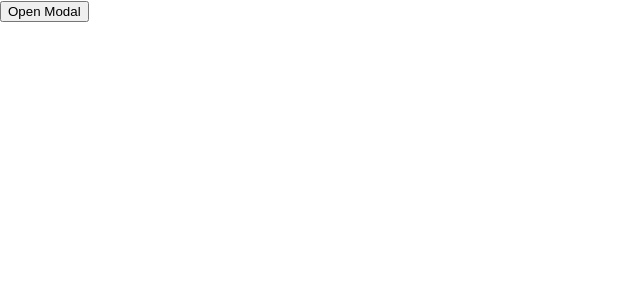
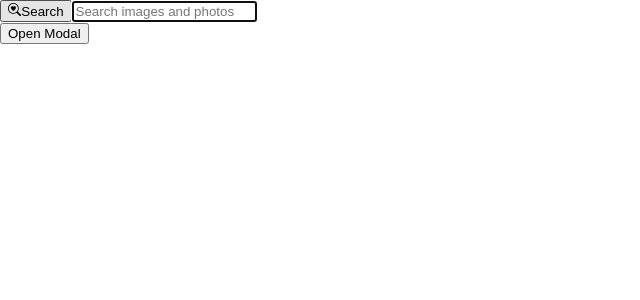
Before and after one commit to AnastasiiaDudnik/goit-react-hw-03-image-finder, a React (Create React App) app: page / in a window 1280 px wide. Shown: the top 300 px of the page, without its empty margins (0-640 px from the left). Built offline with nearby package versions, Linux system fonts and the light colour scheme.

Commit message:
image gallery add

```diff
--- a/package.json
+++ b/package.json
@@ -9,6 +9,9 @@
     "@testing-library/user-event": "^13.5.0",
     "react": "^18.1.0",
     "react-dom": "^18.1.0",
+    "react-hot-toast": "^2.4.0",
+    "react-icons": "^4.8.0",
+    "react-loader-spinner": "^5.3.4",
     "react-scripts": "5.0.1",
     "styled-components": "^5.3.8",
     "web-vitals": "^2.1.3"
--- a/src/components/App.jsx
+++ b/src/components/App.jsx
@@ -1,9 +1,23 @@
 import { Component } from 'react';
+import { Toaster } from 'react-hot-toast';
+import { ImageGallery } from './ImageGallery/ImageGallery';
 import { Modal } from './Modal/Modal';
+import { SearchBar } from './Searchbar/Searchbar';
 
 export class App extends Component {
   state = {
+    searchQuerry: '',
+    selectedPhoto: null,
     modalOpen: false,
+  };
+
+  onFormSubmit = searchQuerry => {
+    this.setState({ searchQuerry });
+  };
+
+  // передати он клік на фото
+  selectPhoto = link => {
+    this.setState({ selectPhoto: link });
   };
 
   toggleModal = () => {
@@ -13,10 +27,15 @@ export class App extends Component {
   };
 
   render() {
-    const { modalOpen } = this.state;
+    const { searchQuerry, modalOpen } = this.state;
 
     return (
       <div>
+        <Toaster />
+        <SearchBar onSubmit={this.onFormSubmit} />
+        <ImageGallery searchQuerry={searchQuerry} onClick={this.toggleModal} />
+
+        {/* {loading && <h2>Loading..</h2>} */}
         <button type="button" onClick={this.toggleModal}>
           Open Modal
         </button>
--- /dev/null
+++ b/src/components/ImageGallery/ImageGallery.jsx
@@ -0,0 +1,54 @@
+import { ImageGalleryItem } from 'components/ImageGalleryItem/ImageGalletyItem';
+// import { Loader } from 'components/Loader/Loader';
+import { Component } from 'react';
+import { pixabayApi } from 'services/pixabayAPI';
+
+import { ColorRing } from 'react-loader-spinner';
+
+export class ImageGallery extends Component {
+  state = {
+    images: null,
+    loading: false,
+    error: '',
+  };
+
+  componentDidUpdate(prevProps, prevState) {
+    const { searchQuerry } = this.props;
+
+    if (prevProps.searchQuerry !== searchQuerry) {
+      this.setState({ loading: true, images: null });
+
+      pixabayApi(searchQuerry)
+        .then(response => {
+          console.log(response.json());
+          // if (!response.ok) {
+          //   return Promise.reject(new Error(`Image ${searchQuerry} not found`));
+          // }
+
+          // return response.json();
+        })
+        .then(images => this.setState({ images }))
+        .catch(error => this.setState({ error }))
+        .finally(this.setState({ loading: false }));
+    }
+  }
+
+  render() {
+    const { images, loading, error } = this.state;
+
+    return (
+      <>
+        {error && <h1>{error}</h1>}
+        {loading && <p>Loading...</p>}
+        {images &&
+          images.hits.map(image => (
+            <ImageGalleryItem
+              key={image.id}
+              img={image}
+              onClick={this.props.toggleModal}
+            />
+          ))}
+      </>
+    );
+  }
+}
--- /dev/null
+++ b/src/components/ImageGalleryItem/ImageGalletyItem.jsx
@@ -0,0 +1,10 @@
+export const ImageGalleryItem = ({
+  img: { webformatURL, largeImageURL },
+  onClick,
+}) => {
+  return (
+    <li>
+      <img src={webformatURL} alt="" onClick={() => onClick(largeImageURL)} />
+    </li>
+  );
+};
--- /dev/null
+++ b/src/components/Loader/Loader.jsx
@@ -0,0 +1,13 @@
+import { ColorRing } from 'react-loader-spinner';
+
+export const Loader = () => {
+  <ColorRing
+    visible={true}
+    height="80"
+    width="80"
+    ariaLabel="blocks-loading"
+    wrapperStyle={{}}
+    wrapperClass="blocks-wrapper"
+    colors={['#e15b64', '#f47e60', '#f8b26a', '#abbd81', '#849b87']}
+  />;
+};
--- /dev/null
+++ b/src/components/Searchbar/Searchbar.jsx
@@ -0,0 +1,51 @@
+import { Component } from 'react';
+import { BsSearchHeart } from 'react-icons/bs';
+import toast from 'react-hot-toast';
+
+export class SearchBar extends Component {
+  state = {
+    searchQuerry: '',
+  };
+
+  handleChange = evt => {
+    this.setState({ searchQuerry: evt.currentTarget.value.toLowerCase() });
+  };
+
+  handleSubmit = evt => {
+    const { searchQuerry } = this.state;
+
+    evt.preventDefault();
+
+    if (searchQuerry.trim() === '') {
+      return toast.error('Please, enter a word');
+    }
+
+    this.props.onSubmit(searchQuerry);
+    this.setState({ searchQuerry: '' });
+  };
+
+  render() {
+    const { searchQuerry } = this.state;
+    return (
+      <header className="searchbar">
+        <form className="form" onSubmit={this.handleSubmit}>
+          <button type="submit" className="button">
+            <BsSearchHeart />
+            <span className="button-label">Search</span>
+          </button>
+
+          <input
+            className="input"
+            name="searchQuerry"
+            value={searchQuerry}
+            onChange={this.handleChange}
+            type="text"
+            autoComplete="off"
+            autoFocus
+            placeholder="Search images and photos"
+          />
+        </form>
+      </header>
+    );
+  }
+}
--- /dev/null
+++ b/src/services/pixabayAPI.js
@@ -0,0 +1,9 @@
+const BASE_URL = 'https://pixabay.com/api/';
+const API_KEY = '33112216-e5b097e9371d0df4b0ecc7612';
+const searchOptions = 'image_type=photo&orientation=horizontal&per_page=12';
+
+export const pixabayApi = search => {
+  return fetch(
+    `${BASE_URL}?q=${search}&page=1&key=${API_KEY}&${searchOptions}`
+  );
+};
```
Also changed, not shown: 1 other file (tests, documents, lock files or other folders).
